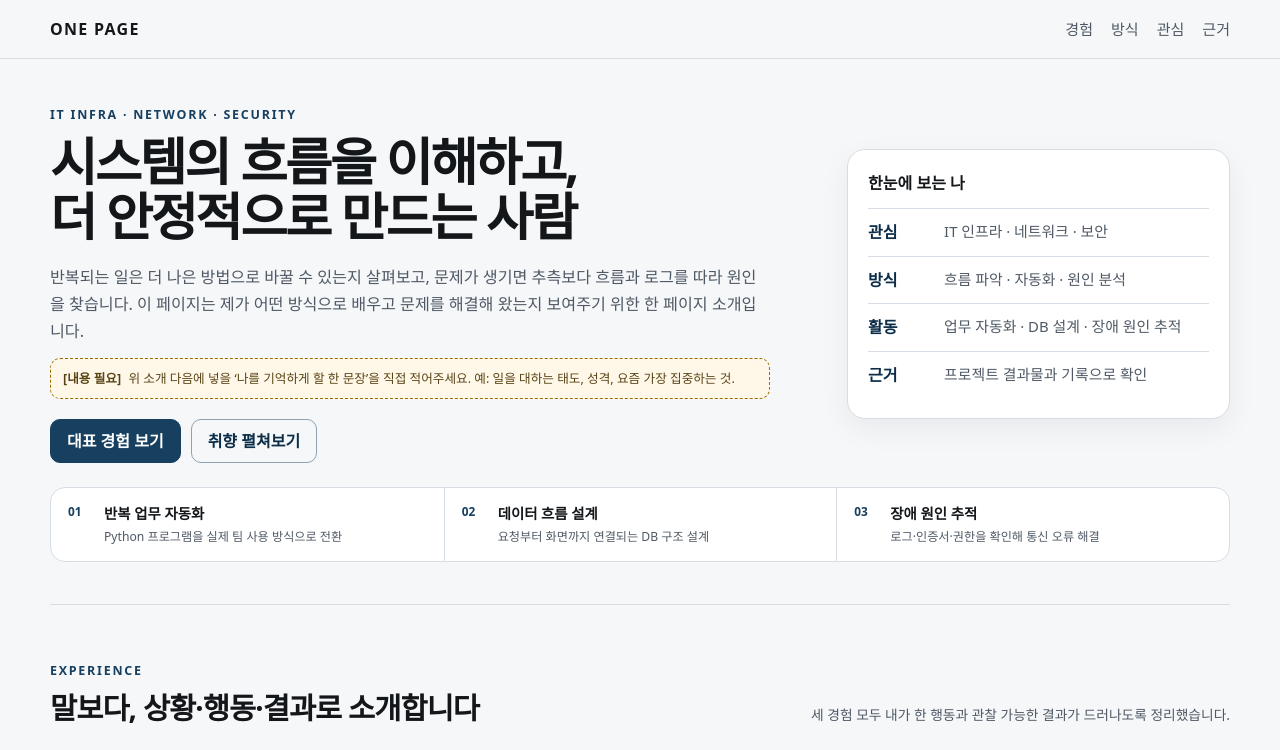
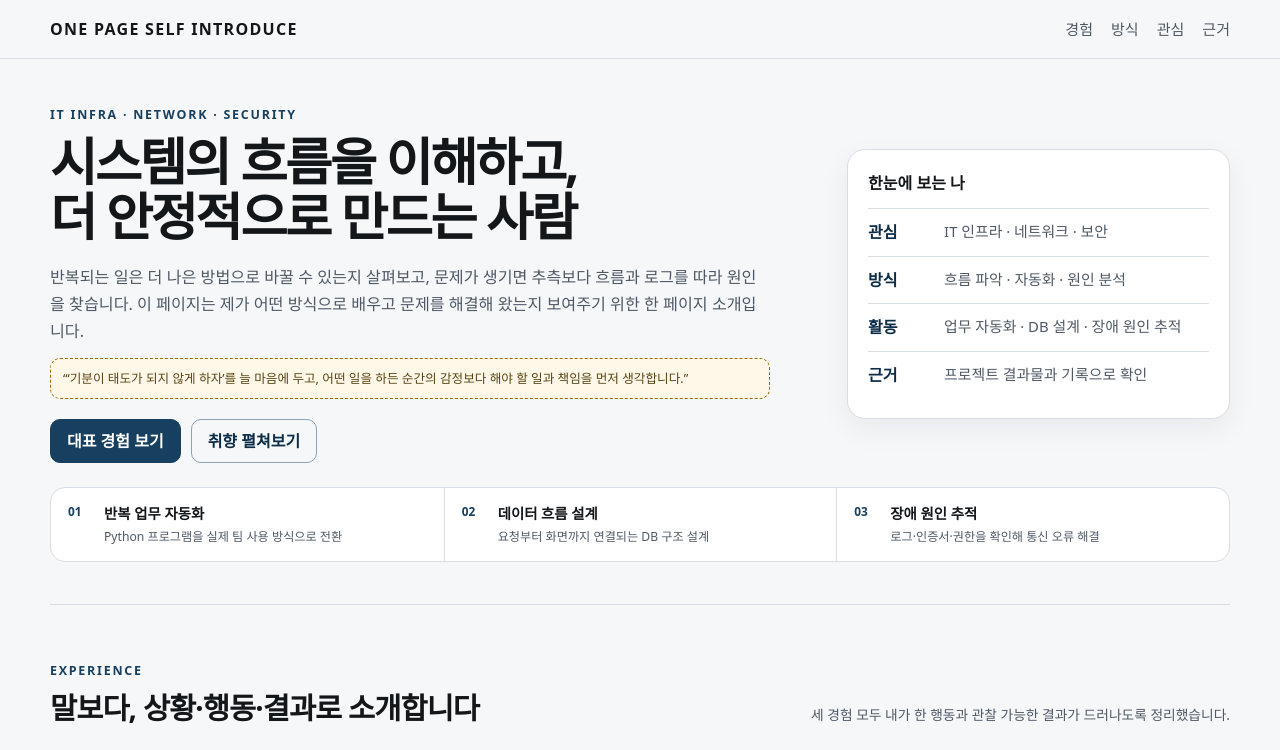
Before and after one commit to Taetaeeee/SKT_ALEPT_Tasks, a plain HTML site: page T01_onepage/index.html in a window 1280 px wide. Shown: the top 750 px of the page. Drawn offline with Linux system fonts and the light colour scheme.

Commit message:
35줄 나를 기억하게 할 한 문장 수정.

```diff
--- a/T01_onepage/index.html
+++ b/T01_onepage/index.html
@@ -13,7 +13,7 @@
 
   <header class="site-header">
     <div class="header-inner">
-      <a class="brand" href="#top" aria-label="소개 페이지 처음으로">ONE PAGE</a>
+      <a class="brand" href="#top" aria-label="소개 페이지 처음으로">ONE PAGE SELF INTRODUCE</a>
       <nav aria-label="주요 메뉴">
         <a href="#experience">경험</a>
         <a href="#style">방식</a>
@@ -32,7 +32,7 @@
           반복되는 일은 더 나은 방법으로 바꿀 수 있는지 살펴보고, 문제가 생기면 추측보다 흐름과 로그를 따라 원인을 찾습니다.
           이 페이지는 제가 어떤 방식으로 배우고 문제를 해결해 왔는지 보여주기 위한 한 페이지 소개입니다.
         </p>
-        <p class="need content-need"><strong>[내용 필요]</strong> 위 소개 다음에 넣을 ‘나를 기억하게 할 한 문장’을 직접 적어주세요. 예: 일을 대하는 태도, 성격, 요즘 가장 집중하는 것.</p>
+        <p class="need content-need">“‘기분이 태도가 되지 않게 하자’를 늘 마음에 두고, 어떤 일을 하든 순간의 감정보다 해야 할 일과 책임을 먼저 생각합니다.”</p>
         <div class="hero-actions">
           <a class="primary-link" href="#experience">대표 경험 보기</a>
           <button class="ghost-button" type="button" id="toggleLikes" aria-expanded="false" aria-controls="likesPanel">취향 펼쳐보기</button>
```
